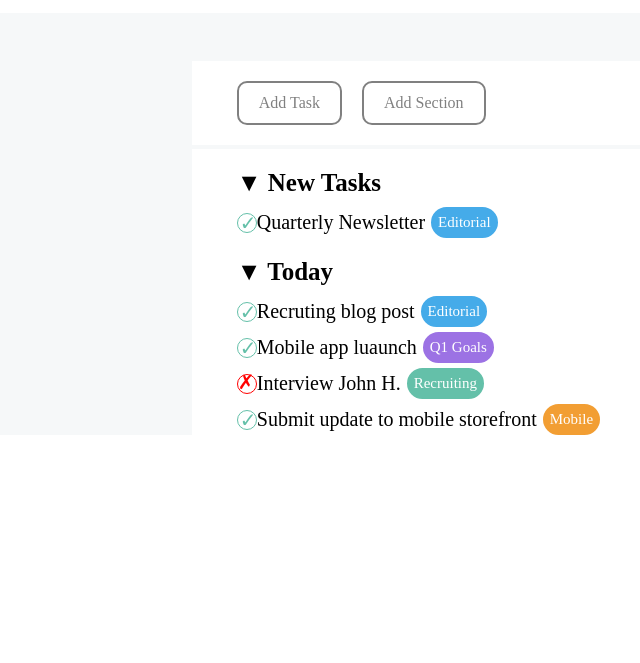
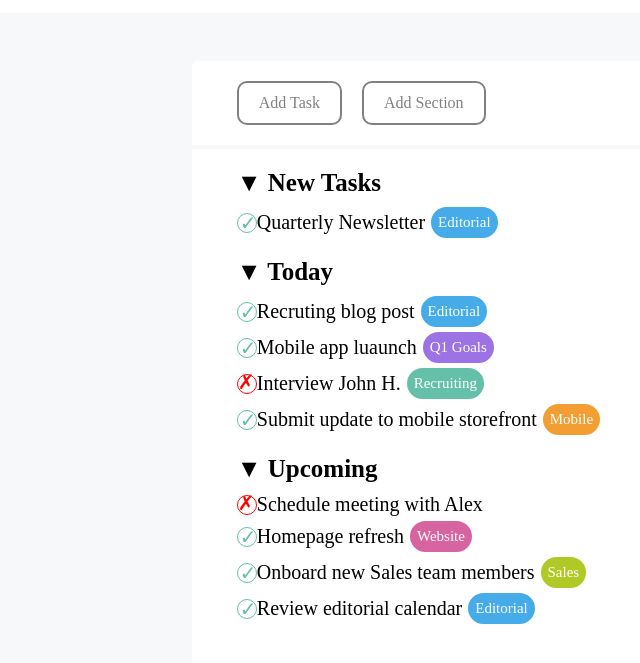
Before and after one commit to feffe17/html-css-toboolist, a plain HTML site: page index.html in a window 1280 px wide. Shown: the part 99-762 px from the top of the page, without its empty margins (0-640 px from the left). Drawn offline with Linux system fonts and the light colour scheme.

Commit message:
fine lavoro

```diff
--- a/index.html
+++ b/index.html
@@ -64,6 +64,33 @@
                             <span class="mobile button">Mobile</span>
                         </div>
                     </div>
+
+                    <div class="box-title">
+                        <h2>&#9660; Upcoming</h2>
+                        <div class="content">
+                            <span class="cross mark">&cross;</span>
+                            Schedule meeting with Alex
+                            <!-- <span class="editorial button">Editorial</span> -->
+                        </div>
+
+                        <div class="content">
+                            <span class="check mark">&check;</span>
+                            Homepage refresh
+                            <span class="website button">Website</span>
+                        </div>
+
+                        <div class="content">
+                            <span class="check mark">&check;</span>
+                            Onboard new Sales team members
+                            <span class="sales button">Sales</span>
+                        </div>
+
+                        <div class="content">
+                            <span class="check mark">&check;</span>
+                            Review editorial calendar
+                            <span class="editorial button">Editorial</span>
+                        </div>
+                    </div>
                 </div>
             </div>
         </div>
--- a/style.css
+++ b/style.css
@@ -15,6 +15,10 @@
 *{
     box-sizing: border-box;
     margin: 0;
+}
+
+body{
+    overflow-x: hidden;
 }
 
 .container{
@@ -48,12 +52,15 @@ header > .container{
 main > .container{
     background-color: var(--bgc);
     padding-top: 3rem;
+    padding-bottom: 3rem;
 }
 
 .mainbox{
     width: 70%;
     margin: auto;
     background-color: white;
+    border-radius: 6px;
+    padding-bottom: 40px;
 }
 
 .box-header{
@@ -161,3 +168,13 @@ main > .container{
     background-color: var(--mobile);
     border-color: var(--mobile);
 }
+
+.website{
+    background-color: var(--website);
+    border-color: var(--website);
+}
+
+.sales{
+    background-color: var(--sales);
+    border-color: var(--sales);
+}
```
